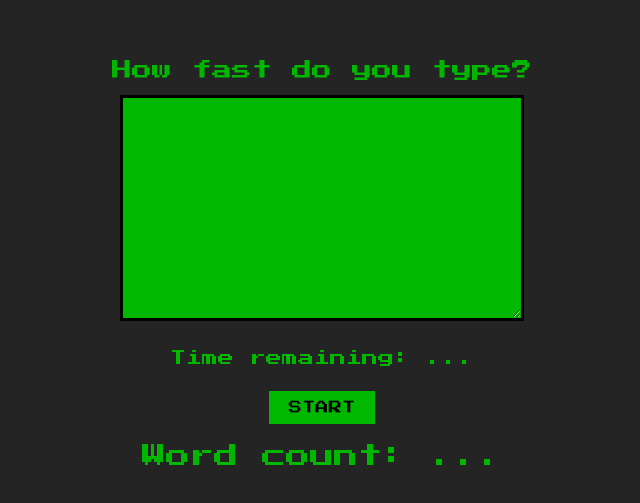
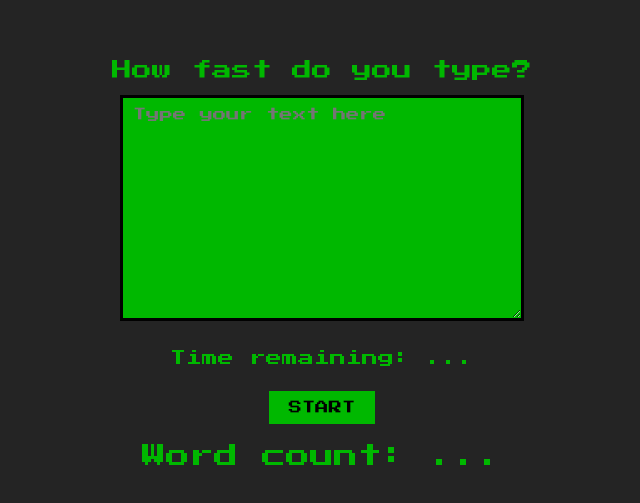
Before and after one commit to Jerune/Speed-Typing-Game, a React (Vite) app: page / in a window 1280 px wide. Shown: the part 133-636 px from the top of the page, without its empty margins (318-958 px from the left). Built offline with nearby package versions, Linux system fonts and the light colour scheme.

Commit message:
feat: Created controlled form that updates state onChange
When user types data in the textarea the state of the object gets updated and returns the state to the textarea as value.

```diff
--- a/src/App.jsx
+++ b/src/App.jsx
@@ -2,11 +2,21 @@ import './App.css'
 import React, { useState } from 'react'
 
 function App() {
+  const [text, setText] = useState("")
+
+  function handleChange(event){
+    setText(event.target.value)
+  }
 
   return (
     <>
       <h1>How fast do you type?</h1>
-      <textarea />
+      <textarea
+        name='text'
+        onChange={handleChange}
+        placeholder="Type your text here"
+        value={text}
+      />
       <h4>Time remaining: ...</h4>
       <button>Start</button>
       <h2>Word count: ...</h2>
```
